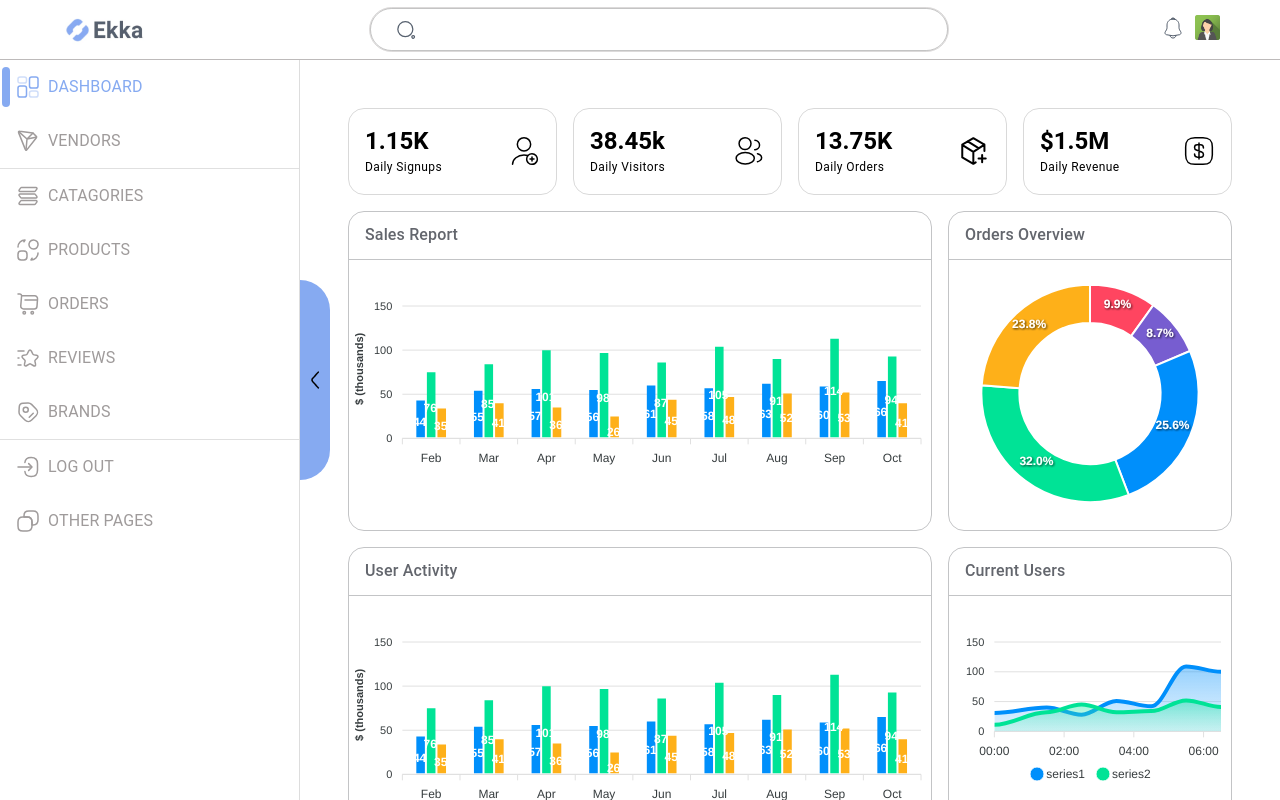
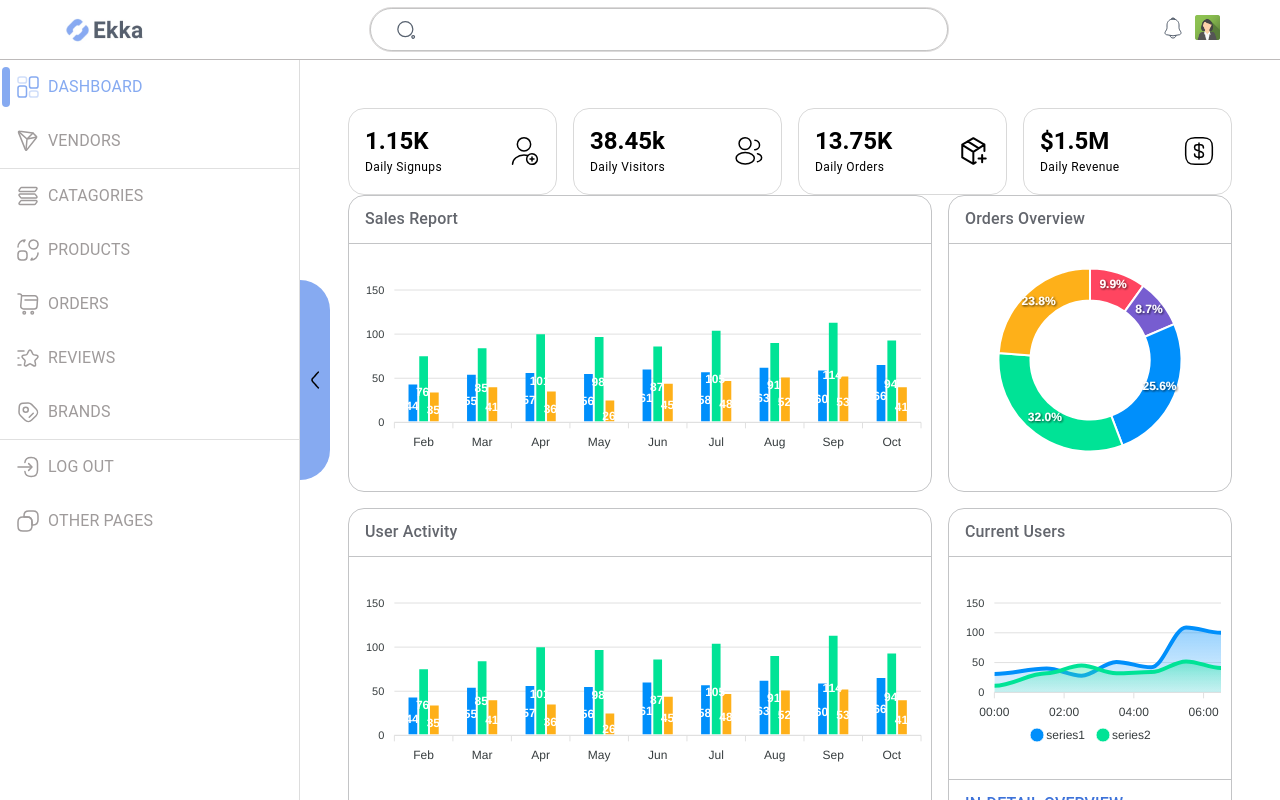
Before and after one commit to abidali671/e-store-dashboard, a React (Create React App) app: page /dashboard in a window 1280 px wide. Built offline with nearby package versions, Linux system fonts and the light colour scheme.

Commit message:
update dashboard code base

```diff
--- /dev/null
+++ b/src/components/charts/bar_chart.tsx
@@ -0,0 +1,53 @@
+import React, { useState } from 'react';
+import Chart from 'react-apexcharts';
+import { ApexOptions } from 'apexcharts';
+
+interface BarChartProps {
+	series: { name: string; data: number[] }[];
+}
+
+const BarChart: React.FC<BarChartProps> = ({ series }) => {
+	const [option] = useState<ApexOptions>({
+		chart: {
+			type: 'bar',
+			toolbar: {
+				show: true,
+				tools: {
+					download: false,
+				},
+			},
+		},
+		plotOptions: {
+			bar: {
+				horizontal: false,
+				columnWidth: '55%',
+			},
+		},
+
+		stroke: {
+			show: true,
+			width: 2,
+			colors: ['transparent'],
+		},
+		xaxis: {
+			categories: ['Feb', 'Mar', 'Apr', 'May', 'Jun', 'Jul', 'Aug', 'Sep', 'Oct'],
+		},
+		fill: {
+			opacity: 1,
+		},
+		tooltip: {
+			y: {
+				formatter: function (val) {
+					return '$ ' + val + ' thousands';
+				},
+			},
+		},
+		legend: {
+			show: false,
+		},
+	});
+
+	return <Chart options={option} type='bar' width='100%' height={200} series={series} />;
+};
+
+export default BarChart;
--- a/src/components/charts/circle.tsx
+++ /dev/null
@@ -1,42 +0,0 @@
-import React from 'react';
-import Chart from 'react-apexcharts';
-
-interface userDataT {
-	userData: any;
-}
-const MyChartComponent = ({ userData }: userDataT) => {
-	const options = {
-		labels: ['Cases', 'Recovered', 'Deaths', 'Deaths', 'Deaths'],
-		legend: {
-			show: false,
-		},
-		Chart: {
-			type: 'area',
-			toolbar: {
-				show: true,
-				tools: {
-					download: false,
-				},
-			},
-		},
-		colors: ['#FF4560', '#775DD0', '#008FFB', '#00E396', '#FEB019'],
-	};
-
-	return (
-		<div className='app'>
-			<div className='row'>
-				<div className='mixed-chart'>
-					<Chart
-						options={options}
-						series={userData.map((data: number) => data)}
-						type='donut'
-						width='100%'
-						height='auto'
-					/>
-				</div>
-			</div>
-		</div>
-	);
-};
-
-export default MyChartComponent;
--- a/src/components/charts/column.tsx
+++ /dev/null
@@ -1,75 +0,0 @@
-import React, { useState } from 'react';
-import Chart from 'react-apexcharts';
-import { ApexOptions } from 'apexcharts';
-
-interface userDataT {
-	userData: any;
-}
-const ColumnChart = ({ userData }: userDataT) => {
-	const [option] = useState<ApexOptions>({
-		chart: {
-			type: 'bar',
-			height: 'auto',
-
-			toolbar: {
-				show: true,
-				tools: {
-					download: false,
-				},
-			},
-		},
-		plotOptions: {
-			bar: {
-				horizontal: false,
-				columnWidth: '55%',
-				//   endingShape: 'rounded',
-			},
-		},
-
-		stroke: {
-			show: true,
-			width: 2,
-			colors: ['transparent'],
-		},
-		xaxis: {
-			categories: ['Feb', 'Mar', 'Apr', 'May', 'Jun', 'Jul', 'Aug', 'Sep', 'Oct'],
-		},
-
-		yaxis: {
-			title: {
-				text: '$ (thousands)',
-			},
-		},
-		fill: {
-			opacity: 1,
-		},
-		tooltip: {
-			y: {
-				formatter: function (val) {
-					return '$ ' + val + ' thousands';
-				},
-			},
-		},
-		legend: {
-			show: false,
-		},
-	});
-
-	return (
-		<div className='app'>
-			<div className='row'>
-				<div className='mixed-chart'>
-					<Chart
-						options={option}
-						type='bar'
-						width='100%'
-						height='200px'
-						series={userData.map((data: number) => data)}
-					/>
-				</div>
-			</div>
-		</div>
-	);
-};
-
-export default ColumnChart;
--- /dev/null
+++ b/src/components/charts/donut_chart.tsx
@@ -0,0 +1,28 @@
+import React from 'react';
+import Chart from 'react-apexcharts';
+
+interface DonutChartProps {
+	series: number[];
+}
+const DonutChart: React.FC<DonutChartProps> = ({ series }) => {
+	const options = {
+		labels: ['Cases', 'Recovered', 'Deaths', 'Deaths', 'Deaths'],
+		legend: {
+			show: false,
+		},
+		Chart: {
+			type: 'area',
+			toolbar: {
+				show: true,
+				tools: {
+					download: false,
+				},
+			},
+		},
+		colors: ['#FF4560', '#775DD0', '#008FFB', '#00E396', '#FEB019'],
+	};
+
+	return <Chart options={options} series={series} type='donut' width='100%' height={200} />;
+};
+
+export default DonutChart;
--- a/src/data/app.data.ts
+++ b/src/data/app.data.ts
@@ -1,7 +1,3 @@
-import Chart from '@assests/Chart.png';
-import ChartB from '../assests/circle.png';
-import ChartC from '../assests/Chart9.png';
-import Vector from '../assests/Vector.png';
 import {
 	Copy,
 	User,
@@ -19,7 +15,6 @@ import {
 } from '@assests/icons';
 import React from 'react';
 
-
 export interface SideItemT {
 	label?: string;
 	icon?: React.FC<React.SVGProps<SVGSVGElement>>;
@@ -28,7 +23,6 @@ export interface SideItemT {
 }
 
 // export const chartArr = [MyChartComponent, AreaChart, ColumnChart]
-
 
 export const sideListItems: SideItemT[] = [
 	{ label: 'DASHBOARD', path: '/dashboard', icon: Dashboard },
@@ -47,7 +41,6 @@ export interface ViewDetailsT {
 	title: string;
 	info?: string;
 	icon?: React.FC;
-
 }
 export const ViewDetails: ViewDetailsT[] = [
 	{
@@ -79,88 +72,37 @@ export interface Boxes {
 	md: number;
 	full: boolean;
 	bottom?: string;
-	data?: any
-	typeChart?: boolean
+	data?: any;
+	typeChart?: boolean;
 }
 
-export const boxValue = [
+interface productT {
+	title: string;
+	desc: string;
+	price: number;
+	sales: number;
+	img: string;
+}
+export const productDetail: productT[] = [
 	{
-		title: 'Sales Report',
-		subValue: [
-			{
-				label: 'Via Referral',
-				color: 'red',
-			},
-			{
-				label: 'Direct',
-				color: 'green',
-			},
-			{
-				label: 'Via Social',
-				color: 'yellow',
-			},
-		],
-
-		img: Chart,
-		md: 8,
-		full: true,
-	},
-	{
-		title: 'Orders Overview',
-		md: 4,
-		img: ChartB,
-		full: false,
-		data: [9.9, 8.7, 25.6, 32.0, 23.8],
-		typeChart: true
-	},
-	{
-		title: 'User Activity',
-		md: 8,
-		img: Vector,
-		full: true,
-	},
-	{
-		title: 'Current Users',
-		md: 4,
-		full: false,
-		img: ChartC,
-		bottom: 'IN-DETAIL OVERVIEW',
-		data: [
-			{ name: 'series1', data: [31, 40, 28, 51, 42, 109, 100] },
-			{
-				name: 'series2',
-				data: [11, 32, 45, 32, 34, 52, 41],
-			},
-		],
-		typeChart: false
-	},
-];
-interface productT {
-	title: string,
-	desc: string,
-	price: number,
-	sales: number,
-	img: string
-}
-export const productDetail: productT[] = [{
 		img: 'shoes',
 		title: 'Baby Cotton Shoes',
 		desc: 'Statement belting with double-turnlock hardware adds “swagger” to a simple.',
 		price: 340,
-	sales: 590
+		sales: 590,
 	},
 	{
 		img: 'shirt',
 		title: 'Hoddies For Mens',
 		desc: 'Statement belting with double-turnlock hardware adds “swagger” to a simple.',
 		price: 399,
-	sales: 300
+		sales: 300,
 	},
 	{
 		img: 'jack',
 		title: 'Long-Slive T-Shirt',
 		desc: 'Statement belting with double-turnlock hardware adds “swagger” to a simple.',
 		price: 480,
-	sales: 210
+		sales: 210,
 	},
-]
+];
--- /dev/null
+++ b/src/data/dashboard.ts
@@ -0,0 +1,24 @@
+export const SALES_REPORT = [
+	{
+		name: 'Net Profit',
+		data: [44, 55, 57, 56, 61, 58, 63, 60, 66],
+	},
+	{
+		name: 'Revenue',
+		data: [76, 85, 101, 98, 87, 105, 91, 114, 94],
+	},
+	{
+		name: 'Free Cash Flow',
+		data: [35, 41, 36, 26, 45, 48, 52, 53, 41],
+	},
+];
+
+export const CURRENT_USERS = [
+	{ name: 'series1', data: [31, 40, 28, 51, 42, 109, 100] },
+	{
+		name: 'series2',
+		data: [11, 32, 45, 32, 34, 52, 41],
+	},
+];
+
+export const ORDERS_OVERVIEW = [9.9, 8.7, 25.6, 32.0, 23.8];
--- a/src/pages/dashboard/index.tsx
+++ b/src/pages/dashboard/index.tsx
@@ -1,69 +1,69 @@
 import React from 'react';
-import { Card, Container, MyChartComponent, AreaChart, ColumnChart } from '@components';
-import Box from '@mui/material/Box';
-import Grid from '@mui/material/Grid';
-import { Boxes, ViewDetails, ViewDetailsT, boxValue } from '../../data/app.data';
-import Typography from '@mui/material/Typography';
-import { DenseTable, RowTable } from '../../components';
-import Box1 from '@components/box/Box1';
+import {
+	Card,
+	Container,
+	DonutChart,
+	AreaChart,
+	BarChart,
+	DenseTable,
+	RowTable,
+} from '@components';
+import { Box, Grid, Typography } from '@mui/material';
+import { CURRENT_USERS, ORDERS_OVERVIEW, SALES_REPORT } from 'src/data/dashboard';
+import { ViewDetails, ViewDetailsT } from '../../data/app.data';
+
 import * as styles from './dashboard.styles';
 import _map from 'lodash/map';
+
 const Dashboard: React.FC = () => {
 	return (
 		<Container>
-			<Box sx={{ flexGrow: 1 }}>
-				<Grid container spacing={{ xs: 2, md: 2 }} columns={{ xs: 6, sm: 6, md: 12 }}>
-					{_map(ViewDetails, (item: ViewDetailsT, index) => (
-						<Grid item xs={6} sm={3} md={3} key={index}>
-							<Box sx={styles.itemCard}>
-								<Box>
-									<Typography variant='h5' sx={styles.cardTitle}>
-										{item.title}
-									</Typography>
-									<Typography variant='caption'>{item.info}</Typography>
-								</Box>
-
-								{item?.icon && <item.icon />}
-							</Box>
-						</Grid>
-					))}
-					{/* <Box1 /> */}
-					{/* <DenseTable />
-					<RowTable /> */}
-				</Grid>
-			</Box>
-			<Grid container pt={2} spacing={{ xs: 2, md: 2 }} columns={{ xs: 6, sm: 6, md: 12 }}>
-				{_map(boxValue, (item: Boxes, ind: number) => (
-					<Grid item xs={6} sm={6} md={item.md} key={ind}>
-						<Card title={item.title} footer={item.bottom}>
-							{item.md == 8 && (
-								<ColumnChart
-									userData={[
-										{
-											name: 'Net Profit',
-											data: [44, 55, 57, 56, 61, 58, 63, 60, 66],
-										},
-										{
-											name: 'Revenue',
-											data: [76, 85, 101, 98, 87, 105, 91, 114, 94],
-										},
-										{
-											name: 'Free Cash Flow',
-											data: [35, 41, 36, 26, 45, 48, 52, 53, 41],
-										},
-									]}
-								/>
-							)}
-							{item.md == 4 && item.typeChart && (
-								<MyChartComponent userData={item?.data.map((v) => v)} />
-							)}
-							{item.md == 4 && !item.typeChart && <AreaChart userData={item?.data.map((v) => v)} />}
-						</Card>
+			<Grid container spacing={2} columns={{ xs: 6, sm: 6, md: 12 }}>
+				{_map(ViewDetails, (item: ViewDetailsT, index) => (
+					<Grid item xs={6} sm={3} md={3} key={index}>
+						<DataCard {...item} />
 					</Grid>
 				))}
+			</Grid>
+			<Grid container spacing={2} columns={12}>
+				<Grid item xs={8}>
+					<Card title='Sales Report'>
+						<BarChart series={SALES_REPORT} />
+					</Card>
+				</Grid>
+				<Grid item xs={4}>
+					<Card title='Orders Overview'>
+						<DonutChart series={ORDERS_OVERVIEW} />
+					</Card>
+				</Grid>
+				<Grid item xs={8}>
+					<Card title='User Activity'>
+						<BarChart series={SALES_REPORT} />
+					</Card>
+				</Grid>
+				<Grid item xs={4}>
+					<Card title='Current Users' footer='IN-DETAIL OVERVIEW'>
+						<AreaChart userData={CURRENT_USERS} />
+					</Card>
+				</Grid>
 			</Grid>
 		</Container>
 	);
 };
 
+const DataCard: React.FC<ViewDetailsT> = (props) => {
+	return (
+		<Box sx={styles.itemCard}>
+			<Box>
+				<Typography variant='h5' sx={styles.cardTitle}>
+					{props.title}
+				</Typography>
+				<Typography variant='caption'>{props.info}</Typography>
+			</Box>
+
+			{props?.icon && <props.icon />}
+		</Box>
+	);
+};
+
 export default Dashboard;
```
Also changed, not shown: src/components/box/Box1.tsx (deleted, +0 -134 lines), src/components/index.ts (+6 -4 lines). Lines whose indentation alone changed are shown as unchanged.
